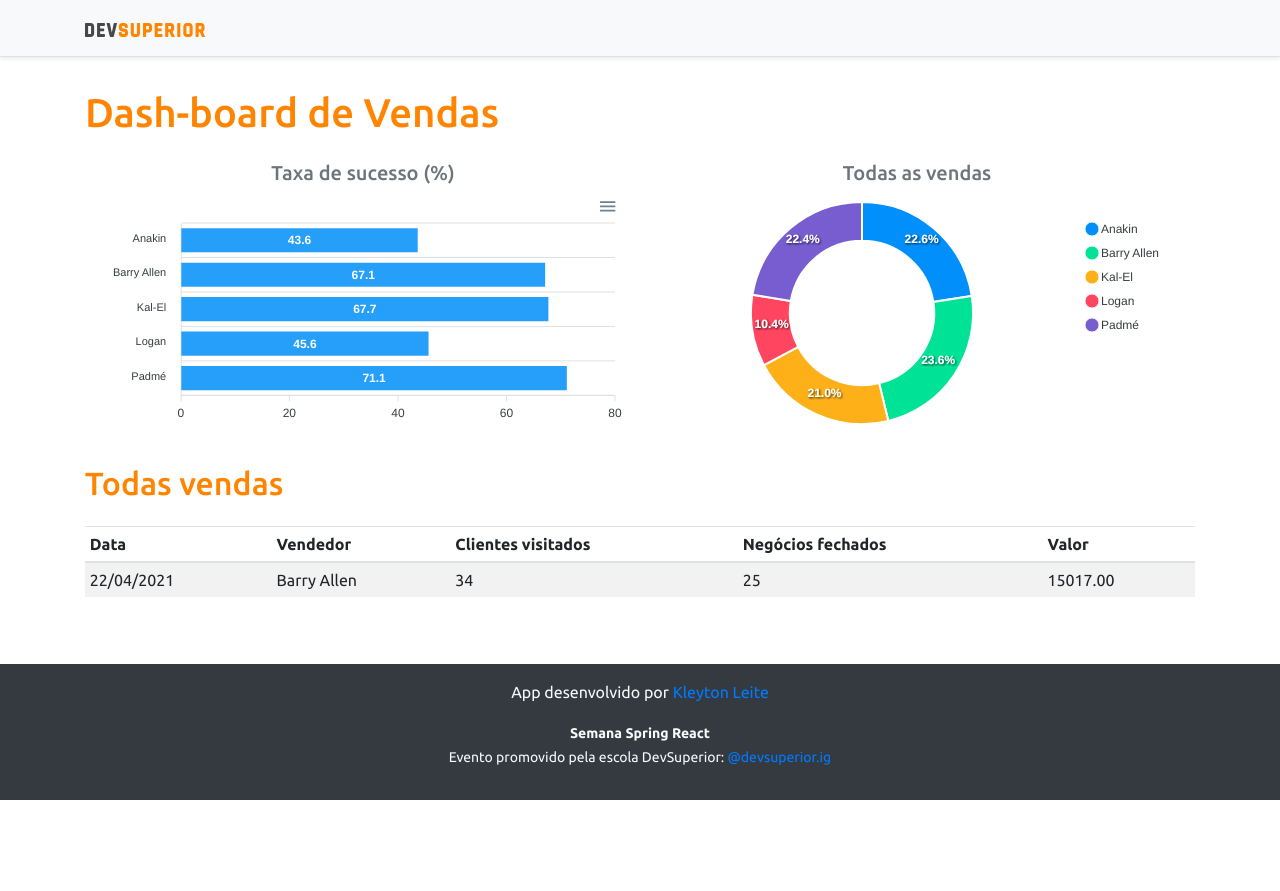
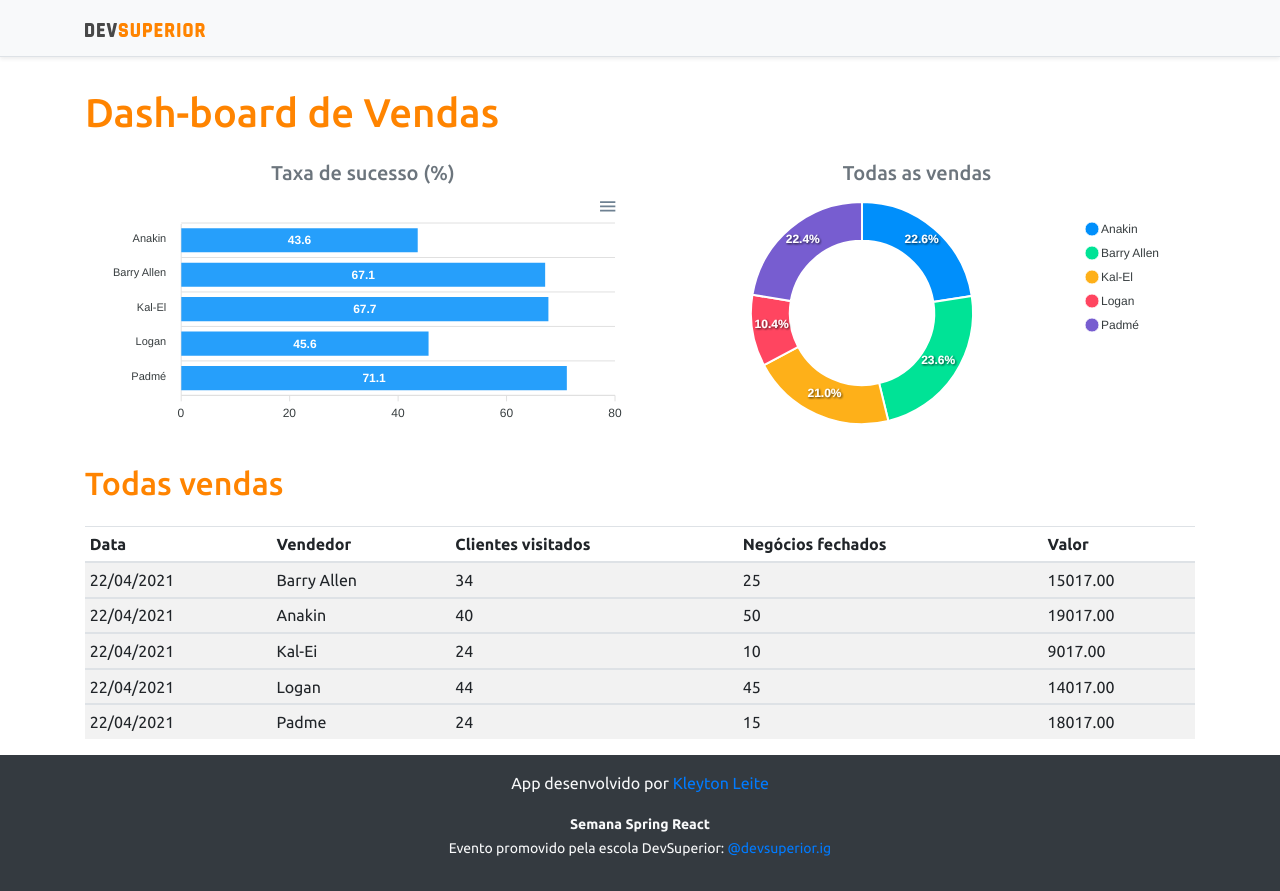
Before and after one commit to KleytonLeite/project-sds3, a React (Create React App) app in the folder frontend/: page / in a window 1280 px wide. Before the commit the page ends 800 px from the top, so only its background shows below. Built offline with nearby package versions, Linux system fonts and the light colour scheme.

Commit message:
feat: Static Charts

```diff
--- a/frontend/src/components/DataTable/index.tsx
+++ b/frontend/src/components/DataTable/index.tsx
@@ -21,6 +21,42 @@ const DataTable = () => {
                         <td>15017.00</td>
                     </tr>
                 </tbody>
+                <tbody>
+                    <tr>
+                        <td>22/04/2021</td>
+                        <td>Anakin</td>
+                        <td>40</td>
+                        <td>50</td>
+                        <td>19017.00</td>
+                    </tr>
+                </tbody>
+                <tbody>
+                    <tr>
+                        <td>22/04/2021</td>
+                        <td>Kal-Ei</td>
+                        <td>24</td>
+                        <td>10</td>
+                        <td>9017.00</td>
+                    </tr>
+                </tbody>
+                <tbody>
+                    <tr>
+                        <td>22/04/2021</td>
+                        <td>Logan</td>
+                        <td>44</td>
+                        <td>45</td>
+                        <td>14017.00</td>
+                    </tr>
+                </tbody>
+                <tbody>
+                    <tr>
+                        <td>22/04/2021</td>
+                        <td>Padme</td>
+                        <td>24</td>
+                        <td>15</td>
+                        <td>18017.00</td>
+                    </tr>
+                </tbody>
             </table>
         </div>
     )
```
